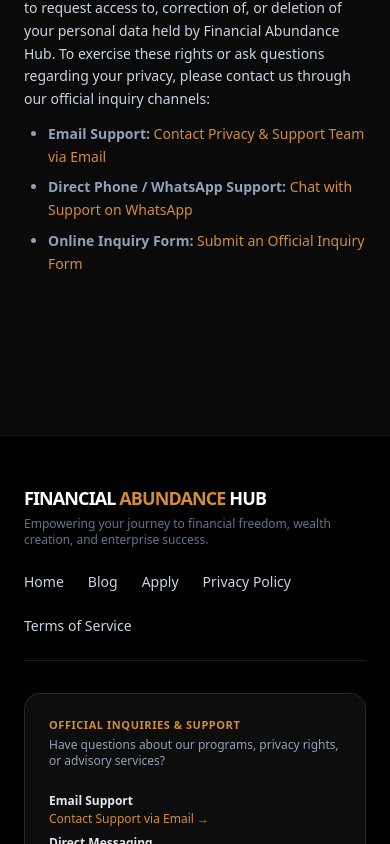
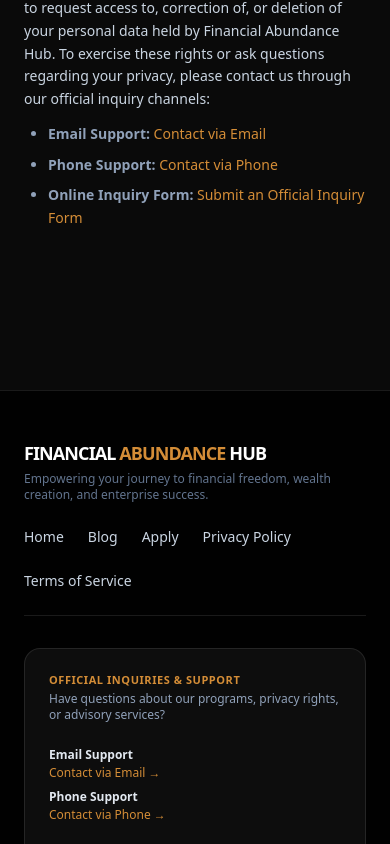
Before and after one commit to KayceeEasy/FinancialAbundanceHub, a Next.js app: page /privacy in a window 390 px wide. Shown: the part 1420-2264 px from the top of the page. Built offline with nearby package versions, Linux system fonts and the light colour scheme.

Commit message:
Update footer and privacy policy contact anchor labels to 'Contact via Phone' and 'Contact via Email'

```diff
--- a/src/app/privacy/page.tsx
+++ b/src/app/privacy/page.tsx
@@ -68,13 +68,13 @@ export default function PrivacyPage() {
             <li>
               <strong>Email Support:</strong>{" "}
               <a href={mailtoUrl} className="text-amber-500 hover:underline">
-                Contact Privacy & Support Team via Email
+                Contact via Email
               </a>
             </li>
             <li>
-              <strong>Direct Phone / WhatsApp Support:</strong>{" "}
+              <strong>Phone Support:</strong>{" "}
               <a href={whatsappUrl} target="_blank" rel="noopener noreferrer" className="text-amber-500 hover:underline">
-                Chat with Support on WhatsApp
+                Contact via Phone
               </a>
             </li>
             <li>
--- a/src/components/Footer.tsx
+++ b/src/components/Footer.tsx
@@ -28,7 +28,7 @@ export default function Footer() {
           </div>
         </div>
 
-        {/* Official Inquiry Channels (Hidden raw email/phone) */}
+        {/* Official Inquiry Channels */}
         <div className="grid grid-cols-1 md:grid-cols-3 gap-6 bg-white/5 border border-white/10 rounded-2xl p-6 text-slate-300 text-xs">
           <div>
             <h4 className="text-white font-semibold mb-1 uppercase tracking-wider text-[11px] text-amber-500">Official Inquiries & Support</h4>
@@ -38,13 +38,13 @@ export default function Footer() {
             <div>
               <h5 className="text-slate-200 font-semibold mb-0.5">Email Support</h5>
               <a href={mailtoUrl} className="text-amber-500 hover:underline">
-                Contact Support via Email →
+                Contact via Email →
               </a>
             </div>
             <div>
-              <h5 className="text-slate-200 font-semibold mb-0.5">Direct Messaging</h5>
+              <h5 className="text-slate-200 font-semibold mb-0.5">Phone Support</h5>
               <a href={whatsappUrl} target="_blank" rel="noopener noreferrer" className="text-amber-500 hover:underline">
-                Chat with Advisory via WhatsApp →
+                Contact via Phone →
               </a>
             </div>
           </div>
```
